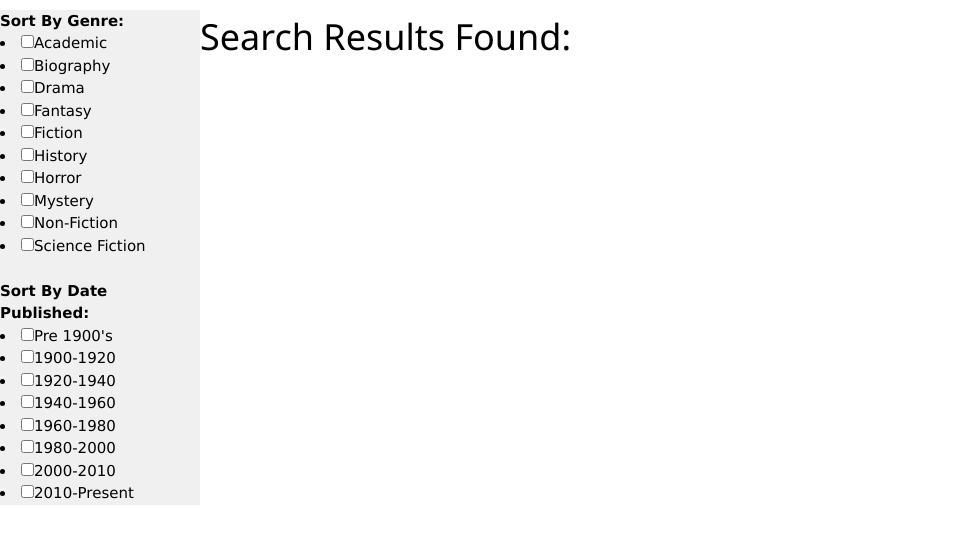
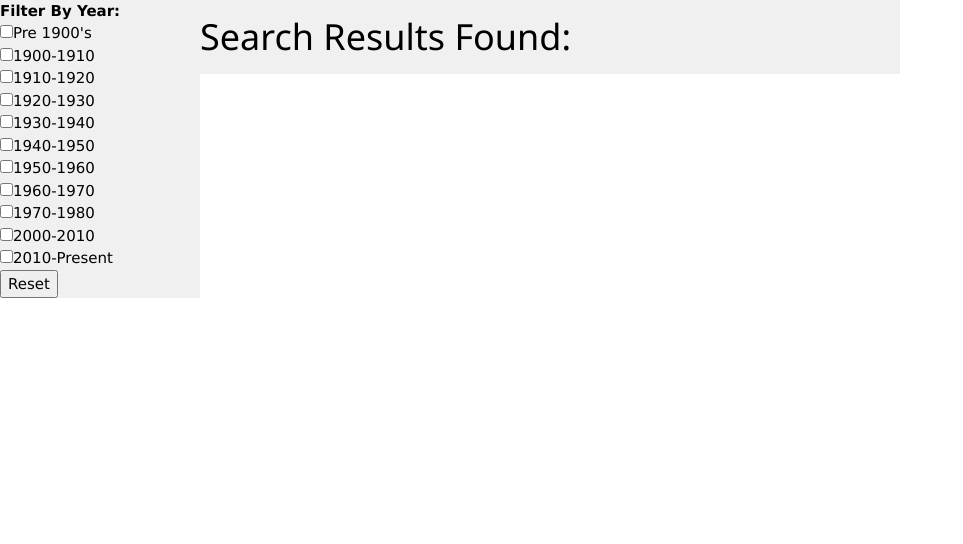
Before and after one commit to smores56/googleplex, a Python web app: template googleplex/templates/results.html in a window 1280 px wide. Shown: the part 55-599 px from the top of the page, without its empty margins (0-963 px from the left). Run offline with Jinja, Linux system fonts and the light colour scheme; the template is opened without the code that fills it, so the values that code supplies are empty; some libraries are stand-ins or nearby versions.

Commit message:
filter search results

```diff
--- /dev/null
+++ b/googleplex/static/scripts/filter_results.js
@@ -0,0 +1,51 @@
+$(document).ready(function () {
+
+	$("#reset").click(function(){
+        $("tbody tr").show();
+        $( "input:checkbox:checked" ).prop( "checked", false );
+    });
+
+    $(".year,.tag,.ethnicity").on("change", function () {
+        var year = $(".year:checked").map(function () {
+            return $(this).val()
+        }).get();
+        var tag = $(".tag:checked").map(function () {
+            return $(this).val()
+        }).get();
+				var ethnicity = $(".ethnicity:checked").map(function () {
+            return $(this).val()
+        }).get();
+
+        var all = $("tbody tr").hide();
+        var tagshow = $("td").filter(function () {
+            var ttext = $(this).text();
+            var match = $.grep(tag, function(elemt) {
+	            		return ttext.indexOf(elemt) > -1;
+	            });
+	            return match.length > 0
+        }).parent()
+        if (!tagshow.length) tagshow = all
+
+        var period = $("td").filter(function () {
+            var ytext = $(this).text();
+            var matched = $.grep(year, function(elem) {
+            		return ytext.indexOf(elem) > -1;
+            });
+            return matched.length > 0
+        }).parent()
+        if (!year.length) period = all
+
+				var eshow = $(".eth").filter(function () {
+            var etext = $(this).attr("value");
+										console.log(etext);
+						var ematch = $.grep(ethnicity, function(elem) {
+            		return etext.indexOf(elem) > -1;
+            });
+            return ematch.length > 0
+        }).parent()
+				if (!eshow.length) eshow = all
+
+        tagshow.filter(period).filter(eshow).show()
+
+    }).first().change()
+});
--- a/googleplex/static/styles/main.css
+++ b/googleplex/static/styles/main.css
@@ -21,6 +21,7 @@ tr:nth-child(odd)  { background-color: #CCCCFF; }
                      border: 1px solid #aacbe2; }
 .error             { background: #f0d6d6; padding: 0.5em; }*/
 .left              { width: 200px; float: left; background: #f0f0f0; }
+.right             { width: 700px; float: left; background: #f0f0f0; }
 
 .search_bar {
     border: 2px solid #dadada;
--- a/googleplex/templates/results.html
+++ b/googleplex/templates/results.html
@@ -6,36 +6,93 @@
   <link rel="stylesheet" href="https://www.w3schools.com/w3css/4/w3.css">
   <link rel="stylesheet" href="/styles/main.css">
 {% endblock %}
+{% block scripts %}
+  <script src="https://ajax.googleapis.com/ajax/libs/jquery/3.3.1/jquery.min.js"></script>
+  <script src="/scripts/filter_results.js"></script>
+{% endblock %}
 {% block content %}
   <div class="left">
-    <b>Sort By Genre:</b>
-    <li><input type="checkbox"><span type="label">Academic</span></li>
-    <li><input type="checkbox"><span type="label">Biography</span></li>
-    <li><input type="checkbox"><span type="label">Drama</span></li>
-    <li><input type="checkbox"><span type="label">Fantasy</span></li>
-    <li><input type="checkbox"><span type="label">Fiction</span></li>
-    <li><input type="checkbox"><span type="label">History</span></li>
-    <li><input type="checkbox"><span type="label">Horror</span></li>
-    <li><input type="checkbox"><span type="label">Mystery</span></li>
-    <li><input type="checkbox"><span type="label">Non-Fiction</span></li>
-    <li><input type="checkbox"><span type="label">Science Fiction</span></li>
-    <br>
-    <b>Sort By Date Published:</b>
-    <li><input type="checkbox"><span type="label">Pre 1900's</span></li>
-    <li><input type="checkbox"><span type="label">1900-1920</span></li>
-    <li><input type="checkbox"><span type="label">1920-1940</span></li>
-    <li><input type="checkbox"><span type="label">1940-1960</span></li>
-    <li><input type="checkbox"><span type="label">1960-1980</span></li>
-    <li><input type="checkbox"><span type="label">1980-2000</span></li>
-    <li><input type="checkbox"><span type="label">2000-2010</span></li>
-    <li><input type="checkbox"><span type="label">2010-Present</span></li>
+    <b>Filter By Year:</b>
+      <div class="checkbox" id="filter">
+				<label>
+				  <input type="checkbox" class="year" value="16">Pre 1900's
+				</label><br>
+        <label>
+				  <input type="checkbox" class="year" value="190">1900-1910
+				</label><br>
+				<label>
+				  <input type="checkbox" class="year" value="191">1910-1920
+				</label><br>
+				<label>
+				  <input type="checkbox" class="year" value="192">1920-1930
+				</label><br>
+				<label>
+				  <input type="checkbox" class="year" value="193">1930-1940
+				</label><br>
+				<label>
+				  <input type="checkbox" class="year" value="194">1940-1950
+				</label><br>
+				<label>
+				  <input type="checkbox" class="year" value="195">1950-1960
+				</label><br>
+        <label>
+				  <input type="checkbox" class="year" value="196">1960-1970
+				</label><br>
+        <label>
+				  <input type="checkbox" class="year" value="197">1970-1980
+				</label><br>
+        <label>
+				  <input type="checkbox" class="year" value="200">2000-2010
+				</label><br>
+        <label>
+				  <input type="checkbox" class="year" value="201">2010-Present
+				</label><br>
+			</div>
+
+      {% if results[0].__class__.__name__ == 'BestsellerList' %}
+        <b>Filter By tags:</b>
+        <div class="checkbox" id="filter">
+          {%- for r in results -%}
+            {%- for t in r.tags -%}
+              <label>
+                <input type="checkbox" class="tag" value="{{t.name }}">{{ t.name }}
+				    </label><br>
+          {% endfor %}
+        {% endfor %}
+      </div>
+      {% endif %}
+
+      {% if results[0].__class__.__name__ == 'Author' %}
+      <b>Filter By Ethnicity:</b>
+        <div class="checkbox" id="filter">
+          {%- for r in results -%}
+            <label>
+              <input type="checkbox" class="ethnicity" value="{{r.ethnicity}}">{% if r.ethnicity %} {{ r.ethnicity }}{% else %} None{% endif %}
+            </label><br>
+          {% endfor %}
+        </div>
+        {% elif results[0].__class__.__name__ == 'Bestseller' %}
+        <b>Filter By Author Ethnicity:</b>
+          <div class="checkbox" id="filter">
+            {%- for r in results -%}
+              <label>
+                <input type="checkbox" class="ethnicity" value="{{r.author.ethnicity}}">{% if r.author.ethnicity %} {{ r.author.ethnicity }}{% else %} None{% endif %}
+              </label><br>
+            {% endfor %}
+          </div>
+      {% endif %}
+
+      <button id="reset">Reset</button>
+
   </div>
+
+  <div class="right">
   <h1>{{ num_results }} Search Result{% if num_results != 1 %}s{% endif %} Found{% if search | length > 0 %} For "{{ search }}"{% endif %}:</h1>
   <table class="table table-striped">
     <tbody>
     {%- for r in results -%}
       <tr>
-        <td>
+        <td class="eth" value="{% if r.__class__.__name__ == 'Author'%}{{r.ethnicity}}{% elif r.__class__.__name__ == 'Bestseller'%}{{r.author.ethnicity}}{% endif %}">
         {% if r.__class__.__name__ == 'BestsellerList' %}
           <a href="/list?title={{r.title}}&id={{r.id}}">
               <h3>{{ r.title }} - {% if r.author %}{{ r.author.name }}{% else %}No author{% endif %}: {{ r.publication_date | default('No publication date') }}</h3>
@@ -53,7 +110,7 @@
         {% else %}
           <a href="/author?name={{r.name}}&id={{r.id}}">
               <h3>{{ r.name }} - {% if r.birth_date %}Born {{ r.birth_date }}{% else %}Birth date unknown{% endif %},
-              {% if r.death_date %}Born {{ r.death_date }}{% else %}Death date unknown{% endif %}</h3>
+              {% if r.death_date %}Death {{ r.death_date }}{% else %}Death date unknown{% endif %}</h3>
           </a>
 
         {% endif %}
@@ -62,4 +119,5 @@
     {% endfor %}
     </tbody>
   </table>
+</div>
 {% endblock %}
```
